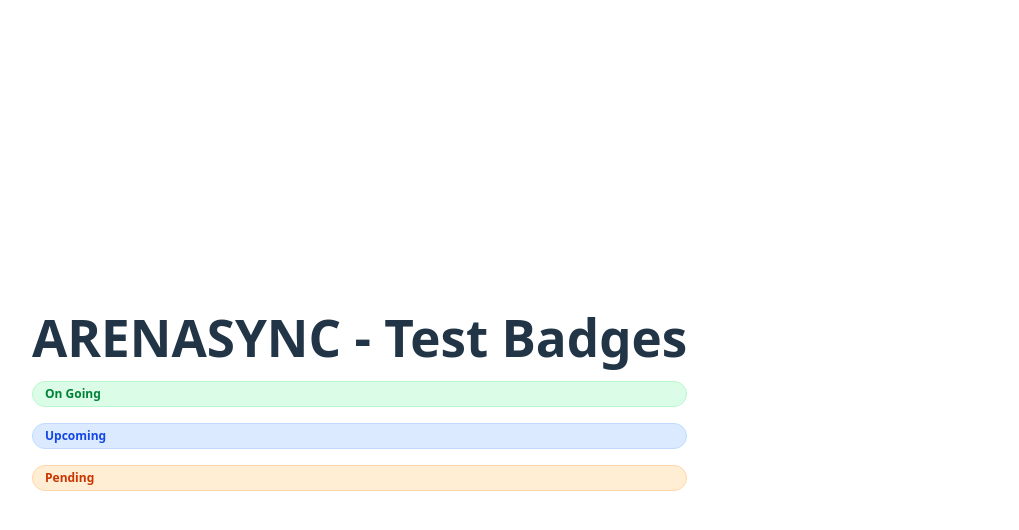
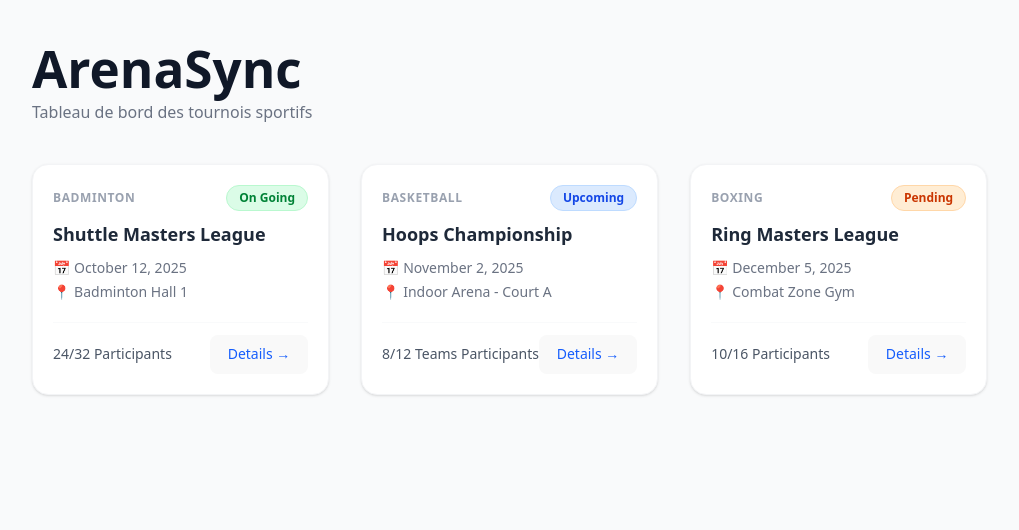
Before and after one commit to AITABBOUyoussef/ArenaSync--Gestionnaire_de_Tournois_Sportifs, a React (Vite) app: page / in a window 1280 px wide. Shown: the top 530 px of the page, without its empty margins (8-1027 px from the left). Built offline with nearby package versions, Linux system fonts and the light colour scheme.

Commit message:
Refactor App component to display tournament cards and update tournament data structure

```diff
--- a/src/App.jsx
+++ b/src/App.jsx
@@ -1,12 +1,24 @@
-import StatusBadge from './components/StatusBadge';
+import React from 'react';
+import TournamentCard from './components/TournamentCard';
+import { tournaments } from './data/tournamentDB';
 
 function App() {
   return (
-    <div className="p-10 flex flex-col gap-4">
-      <h1 className="text-2xl font-bold">ARENASYNC - Test Badges</h1>
-      <StatusBadge status="On Going" />
-      <StatusBadge status="Upcoming" />
-      <StatusBadge status="Pending" />
+    <div className="min-h-screen bg-gray-50 p-6 md:p-10">
+      {/* Header de l'application */}
+      <header className="mb-10 max-w-7xl mx-auto">
+        <h1 className="text-3xl font-extrabold text-gray-900">ArenaSync</h1>
+        <p className="text-gray-500 mt-1">Tableau de bord des tournois sportifs</p>
+      </header>
+
+      {/* Grille des tournois (US1) */}
+      <main className="max-w-7xl mx-auto">
+        <div className="grid grid-cols-1 md:grid-cols-2 lg:grid-cols-3 gap-8">
+          {tournaments.map((tournament) => (
+            <TournamentCard key={tournament.id} tournament={tournament} />
+          ))}
+        </div>
+      </main>
     </div>
   );
 }
--- a/src/data/tournamentDB.js
+++ b/src/data/tournamentDB.js
@@ -1,6 +1,4 @@
-// src/data/tournamentDB.js
-
-export const tournamentData = [
+export const tournaments = [
   {
     id: "t1",
     title: "Shuttle Masters League",
```
